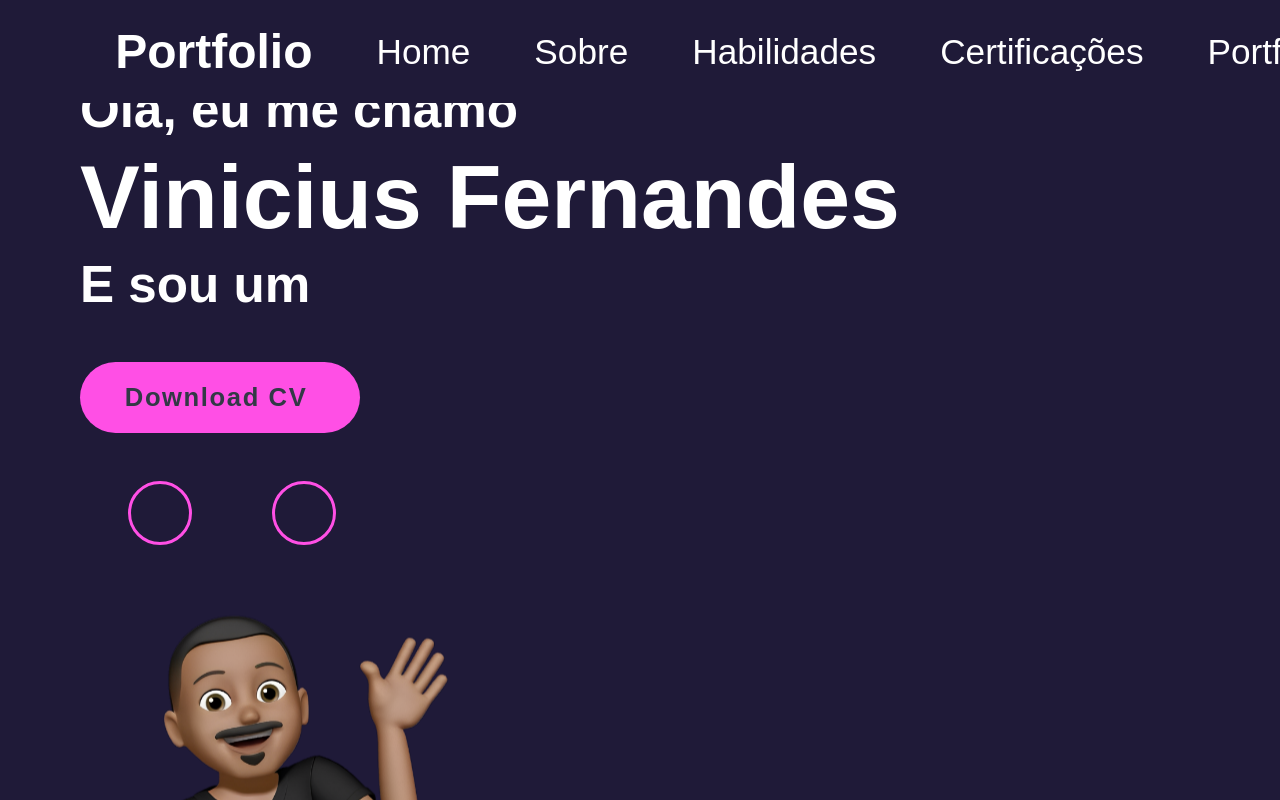
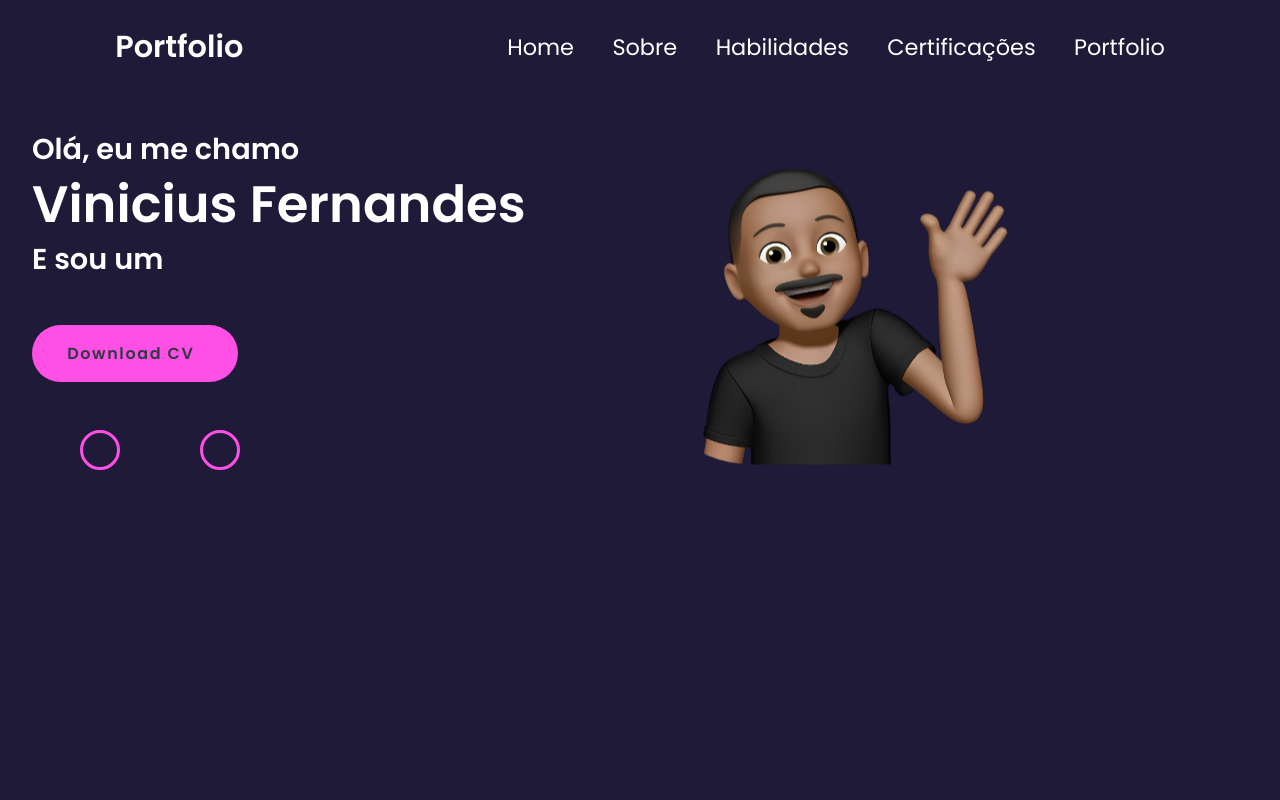
Before and after one commit to fxrnandes/portfolio, a React (Create React App) app: page / in a window 1280 px wide. Shown: the top 800 px of the page. Built offline with nearby package versions, Linux system fonts and the light colour scheme.

Commit message:
style: img-home

```diff
--- a/package.json
+++ b/package.json
@@ -9,6 +9,7 @@
     "react": "^18.3.1",
     "react-dom": "^18.3.1",
     "react-scripts": "5.0.1",
+    "typeface-poppins": "^1.1.13",
     "web-vitals": "^2.1.4"
   },
   "scripts": {
--- a/src/App.css
+++ b/src/App.css
@@ -1,4 +1,3 @@
-
 body {
   background-color: var(--bn-color);
 }
@@ -22,16 +21,16 @@ header {
 }
 
 .logo {
-  font-size: 3rem;
+  font-size: 1.9rem;
   color: var(--text-color);
   font-weight: 600;
   cursor: default;
 }
 
 .navbar a {
-  font-size: 2.2rem;
+  font-size: 1.4rem;
   color: var(--text-color);
-  margin-left: 4rem;
+  margin-left: 2.4rem;
 }
 
 .navbar a:hover {
@@ -46,14 +45,23 @@ header {
   display: none;
 }
 
-home {
+.home {
   display: flex;
   justify-content: space-between;
-  align-items: center;
+  align-items: flex-start; /* Alinha os itens ao topo */
+  padding: 8rem 2rem; /* Ajuste o padding conforme necessário */
+}
+
+.home-container {
+  width: 50%; /* Ajusta a largura do container de texto */
+}
+
+.home-img {
+  width: 50%; /* Ajusta a largura do container da imagem */
 }
 
 .home-img img {
-  width: 29vw;
+  width: 29vw; /* Garante que a imagem ocupe toda a largura do seu container */
   border-radius: 30%;
   animation: floatImage 4s ease-in-out infinite;
 }
@@ -72,25 +80,22 @@ home {
   }
 }
 
+
 .home-container h3 {
-  font-size: 3.2rem;
+  font-size: 1.8rem;
   font-weight: 700;
   color: var(--text-color);
 }
 
 .home-container h1 {
-  font-size: 5.6rem;
+  font-size: 3.2rem;
   font-weight: 700;
   line-height: 1.3;
   color: var(--text-color);
 }
 
 .home-container h3:nth-of-type(2) {
-  margin-bottom: 2rem;
-}
-
-.home-container p {
-  font-size: 1.6rem;
+  margin-bottom: 1.8rem;
 }
 
 span {
@@ -101,8 +106,8 @@ span {
   display: inline-flex;
   justify-content: center;
   align-items: center;
-  width: 4rem;
-  height: 4rem;
+  width: 2.5rem;
+  height: 2.5rem;
   background: transparent;
   border: 0.2rem solid var(--main-color);
   border-radius: 50%;
@@ -123,11 +128,11 @@ span {
   display: inline-flex;
   justify-content: center;
   align-items: center;
-  padding: 1.3rem 2.8rem;
+  padding: 1rem 2.2rem;
   margin-top: 1rem;
   background: var(--main-color);
   border-radius: 4rem;
-  font-size: 1.6rem;
+  font-size: 1rem;
   color: var(--second-bg-color);
   letter-spacing: 0.1rem;
   font-weight: 600;
--- a/src/components/home.js
+++ b/src/components/home.js
@@ -2,7 +2,6 @@ import React from 'react';
 import '../styles/var.css';
 import '../styles/reset.css';
 import fxrHomeImg from '../assets/fxr-home.png';
-
 
 const Home = () => {
   return (
@@ -18,7 +17,7 @@ const Home = () => {
         </div>
       </div>
       <div className="home-img">
-      <img src={fxrHomeImg} alt="Imagem home" />
+        <img src={fxrHomeImg} alt="Imagem home" />
       </div>
     </section>
   );
--- a/src/styles/reset.css
+++ b/src/styles/reset.css
@@ -1,3 +1,5 @@
+@import url('https://fonts.googleapis.com/css2?family=Poppins:wght@400;600&display=swap');
+
 * {
     margin: 0;
     padding: 0;
```
Also changed, not shown: 1 other file (tests, documents, lock files or other folders).
